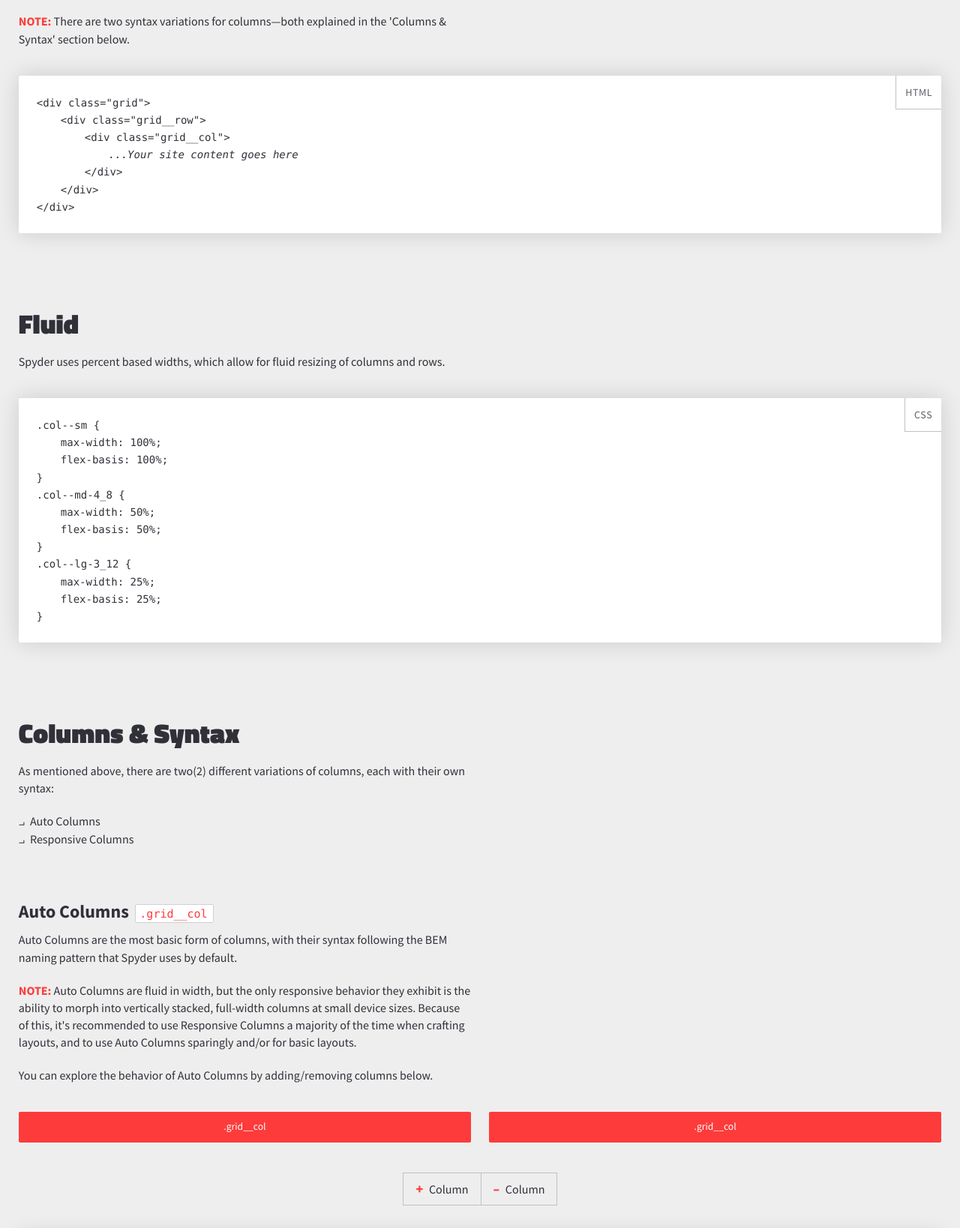
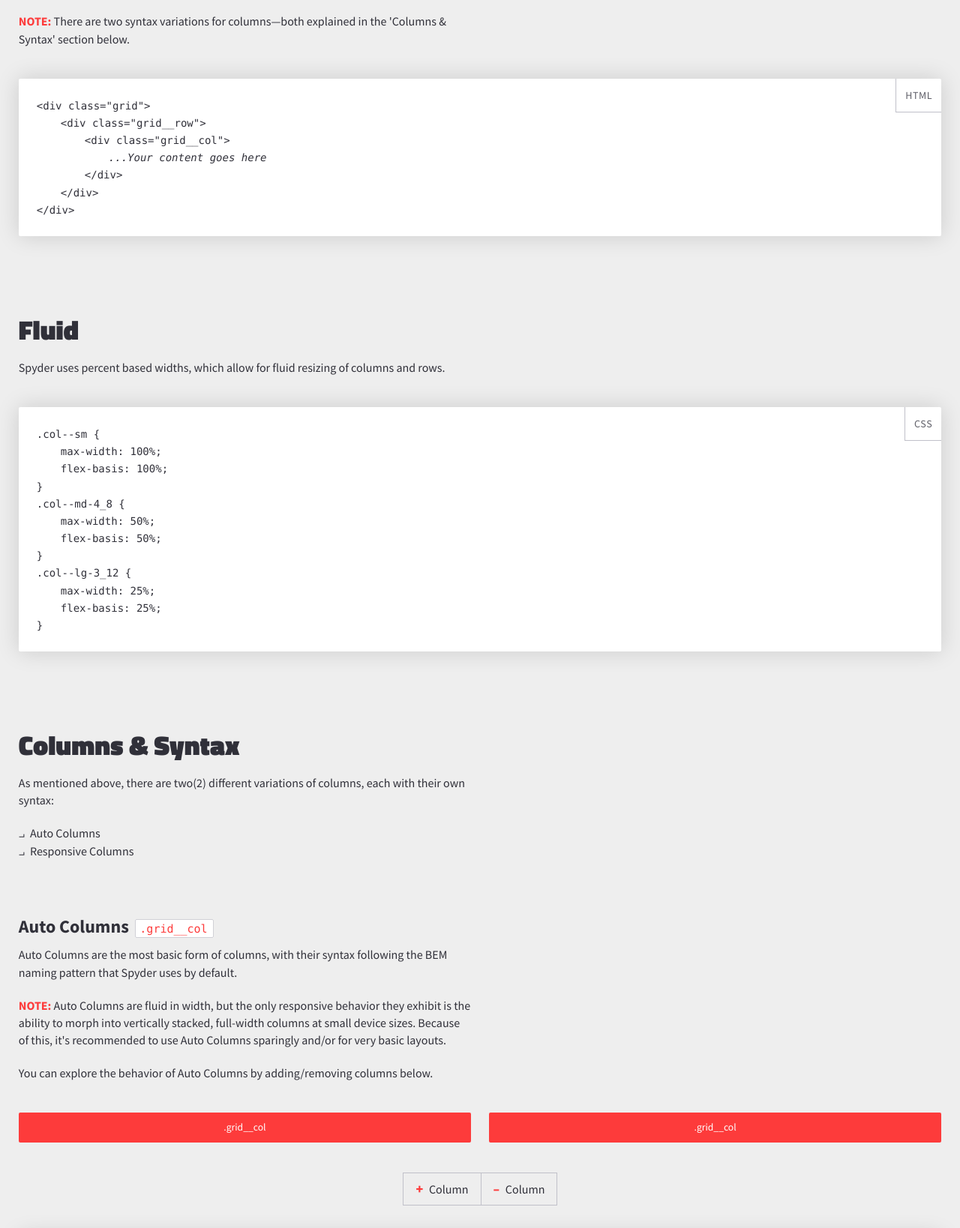
Before and after one commit to joshsanders/spyder, a plain HTML site: page docs/index.html in a window 1280 px wide. Shown: the part 1159-2797 px from the top of the page at 75% size. Drawn offline with Linux system fonts and the light colour scheme.

Commit message:
Docs -> More Column Syntax work

```diff
--- a/docs/index.html
+++ b/docs/index.html
@@ -73,7 +73,7 @@
 								&lt;div class="grid"&gt;<br>
 									<span class="indent"></span>&lt;div class="grid__row"&gt;<br>
 										<span class="indent--2x"></span>&lt;div class="grid__col"&gt;<br>
-											<span class="indent--3x"></span><em>...Your site content goes here</em><br>
+											<span class="indent--3x"></span><em>...Your content goes here</em><br>
 										<span class="indent--2x"></span>&lt;/div&gt;<br>
 									<span class="indent"></span>&lt;/div&gt;<br>
 								&lt;/div&gt;
@@ -140,7 +140,7 @@
 
 							<p>Auto Columns are the most basic form of columns, with their syntax following the BEM naming pattern that Spyder uses by default.</p>
 
-							<p><strong class="highlight">NOTE:</strong> Auto Columns are fluid in width, but the only responsive behavior they exhibit is the ability to morph into vertically stacked, full-width columns at small device sizes. Because of this, it's recommended to use Responsive Columns a majority of the time when crafting layouts, and to use Auto Columns sparingly and/or for basic layouts.</p>
+							<p><strong class="highlight">NOTE:</strong> Auto Columns are fluid in width, but the only responsive behavior they exhibit is the ability to morph into vertically stacked, full-width columns at small device sizes. Because of this, it's recommended to use Auto Columns sparingly and/or for very basic layouts.</p>
 
 							<p>You can explore the behavior of Auto Columns by adding/removing columns below.</p>
 						</div>
@@ -184,7 +184,9 @@
 						<div class="col--sm col--md-6_8 col--lg-6_12">
 							<h4><strong>Responsive Columns</strong> <code class="code--inline">.col--[x]-[y_z]</code></h4>
 
-							<p>Responsive Columns are the more powerful version of columns</p>
+							<p>Responsive Columns are the more powerful column variation and have a slightly more advanced syntax that deviates from the default BEM naming convention.</p>
+
+							<p>The power of Responsive Columns stems from the implementation of Media Ranges. </p>
 						</div>
 					</div>
 
--- a/src/spyder-3.0.scss
+++ b/src/spyder-3.0.scss
@@ -19,7 +19,7 @@
 	padding-right: $grid-gutter;
 
 	@include media-range(lg) {
-		width: $grid-width - 2%;
+		width: $grid-width - 2%; // slightly increases margins of grid at larger sizes to allow more spacing
 		padding-right: $grid-gutter + .25rem;
 		padding-left: $grid-gutter + .25rem;
 	}
@@ -30,6 +30,10 @@
 	margin-bottom: $grid-spacing--vert-1;
 	-webkit-flex-flow: row wrap;
 	flex-flow: row wrap;
+
+	@include media-range(lg) {
+		margin-bottom: $grid-spacing--vert-1 + .25rem;
+	}
 
 	.grid__row {
 		margin-bottom: 0;
```
Also changed, not shown: assets/spyder-3.0.css, docs/css/demo.css, 2 other files.
